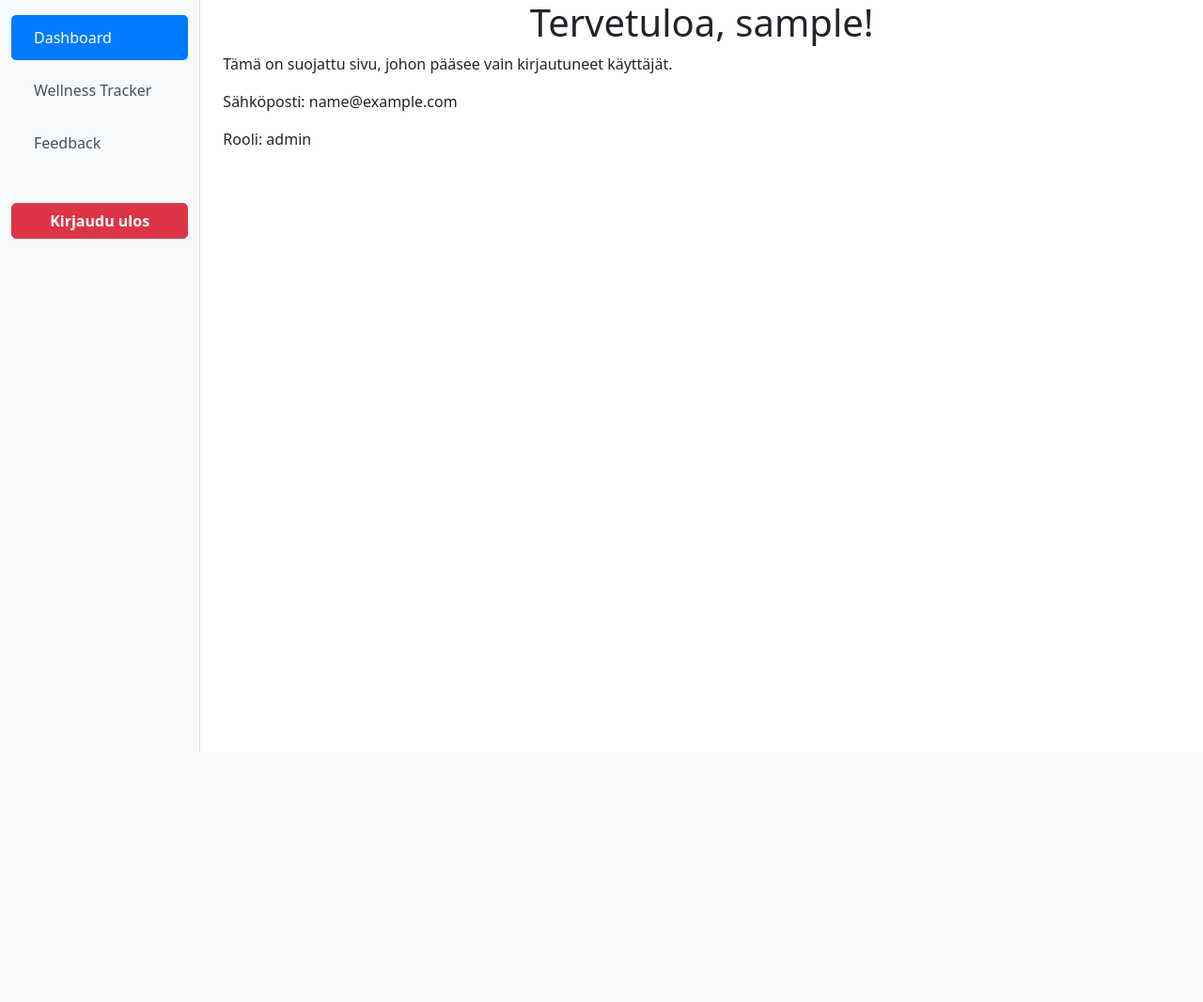
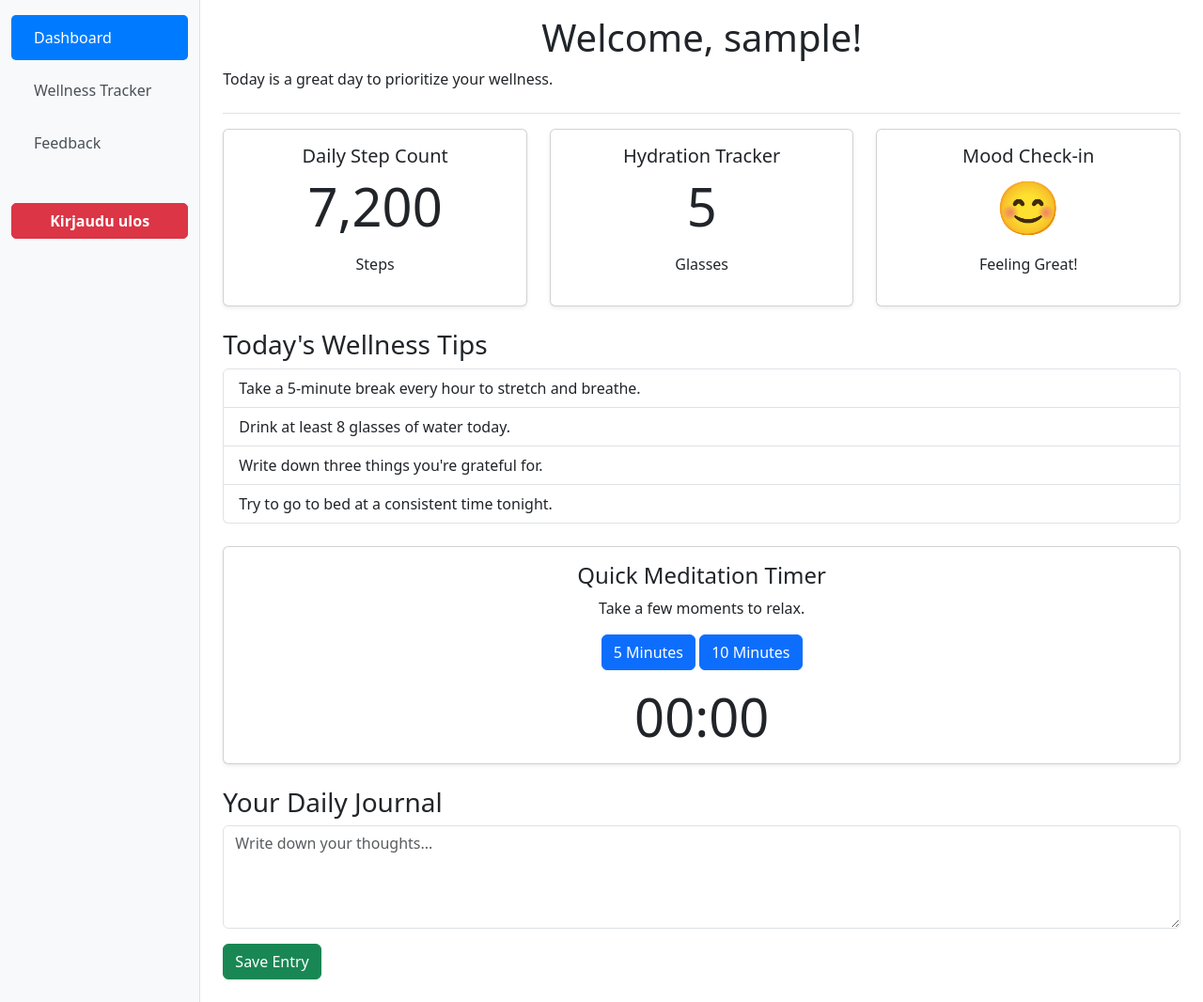
Before and after one commit to laxmis-prog/PhpProject, a PHP site: page /PhpProject/ in a window 1280 px wide. Shown: the whole page at 94% size. Before the commit the page ends 800 px from the top, so only its background shows below. Run offline with PHP 8.4, Linux system fonts and the light colour scheme; the visitor is signed in with stand-in values (Sample User, id 1); tables that the repository leaves empty or names only in its code hold one stand-in row (values such as "Sample post").

Commit message:
Edited index.php

```diff
--- a/Kirjaudu.php
+++ b/Kirjaudu.php
@@ -86,7 +86,6 @@ if (isset($_COOKIE['remember_token'])) {
 </head>
 
 <body>
-    <?php include 'head.php'; ?>
 
     <div class="container content">
         <h1>Kirjaudu sisään</h1>
@@ -110,8 +109,6 @@ if (isset($_COOKIE['remember_token'])) {
         </form>
         <a href="forgot_password.php">Unohditko salasanasi?</a>
     </div>
-
-    <?php include 'footer.php'; ?>
 </body>
 
 </html>
--- a/Rekisteroidy.php
+++ b/Rekisteroidy.php
@@ -114,7 +114,7 @@ $conn->close();
 </head>
 
 <body>
-    <?php include 'head.php'; ?>
+
 
     <div class="container content">
         <h1>Rekisteröidy</h1>
@@ -148,8 +148,6 @@ $conn->close();
         <p>Rekisteröitymisen jälkeen, ole hyvä ja <a href="Kirjaudu.php">tarkista sähköpostisi vahvistusta varten</a>.</p>
     </div>
 
-    <?php include 'footer.php'; ?>
-
     <script src="validation1.js"></script>
 </body>
 </html>
--- a/index.php
+++ b/index.php
@@ -11,7 +11,6 @@ if (!isset($_SESSION['user_id'])) {
 // Include database connection
 include "config.php";
 
-
 // Fetch user details from the database
 $stmt = $conn->prepare("SELECT * FROM users WHERE user_id = ?");
 $stmt->bind_param("i", $_SESSION['user_id']);
@@ -22,29 +21,113 @@ $stmt->close();
 $conn->close();
 ?>
 
-
 <!DOCTYPE html>
 <html lang="fi">
 <head>
    <meta charset="UTF-8">
    <meta name="viewport" content="width=device-width, initial-scale=1.0">
-    <title>Protected page</title>
+   <title>Wellness Dashboard</title>
    <link rel="stylesheet" href="styles.css">
    <link href="https://cdn.jsdelivr.net/npm/bootstrap@5.3.0-alpha1/dist/css/bootstrap.min.css" rel="stylesheet">
 </head>
 <body>
-
 <div class="container-fluid">
     <div class="row">
         <?php include 'sidebar.php'; ?>
 
         <main class="col-md-9 ms-sm-auto col-lg-10 px-md-4">
-                <h1>Tervetuloa, <?php echo htmlspecialchars($user['username']); ?>!</h1>
-                <p>Tämä on suojattu sivu, johon pääsee vain kirjautuneet käyttäjät.</p>
-                <p>Sähköposti: <?php echo htmlspecialchars($user['email']); ?></p>
-                <p>Rooli: <?php echo htmlspecialchars($user['role']); ?></p>
+            <div class="pt-3 pb-2 mb-3 border-bottom">
+            <h1>Welcome, <?php echo htmlspecialchars($user['username']); ?>!</h1>
+                <p>Today is a great day to prioritize your wellness.</p>
+            </div>
+
+            <!-- Wellness Metrics Section -->
+            <div class="row mb-4">
+                <div class="col-md-4">
+                    <div class="card text-center shadow-sm">
+                        <div class="card-body">
+                            <h5 class="card-title">Daily Step Count</h5>
+                            <p class="card-text display-4">7,200</p>
+                            <p>Steps</p>
+                        </div>
+                    </div>
+                </div>
+                <div class="col-md-4">
+                    <div class="card text-center shadow-sm">
+                        <div class="card-body">
+                            <h5 class="card-title">Hydration Tracker</h5>
+                            <p class="card-text display-4">5</p>
+                            <p>Glasses</p>
+                        </div>
+                    </div>
+                </div>
+                <div class="col-md-4">
+                    <div class="card text-center shadow-sm">
+                        <div class="card-body">
+                            <h5 class="card-title">Mood Check-in</h5>
+                            <p class="card-text display-4">😊</p>
+                            <p>Feeling Great!</p>
+                        </div>
+                    </div>
+                </div>
+            </div>
+
+            <!-- Wellness Tips Section -->
+            <div class="mb-4">
+                <h3>Today's Wellness Tips</h3>
+                <ul class="list-group">
+                    <li class="list-group-item">Take a 5-minute break every hour to stretch and breathe.</li>
+                    <li class="list-group-item">Drink at least 8 glasses of water today.</li>
+                    <li class="list-group-item">Write down three things you're grateful for.</li>
+                    <li class="list-group-item">Try to go to bed at a consistent time tonight.</li>
+                </ul>
+            </div>
+
+            <!-- Meditation Timer Section -->
+            <div class="card shadow-sm mb-4">
+                <div class="card-body text-center">
+                    <h4 class="card-title">Quick Meditation Timer</h4>
+                    <p>Take a few moments to relax.</p>
+                    <button class="btn btn-primary" onclick="startTimer(5)">5 Minutes</button>
+                    <button class="btn btn-primary" onclick="startTimer(10)">10 Minutes</button>
+                    <div id="timer" class="display-4 mt-3">00:00</div>
+                </div>
+            </div>
+
+            <!-- Journal Section -->
+            <div class="mb-4">
+                <h3>Your Daily Journal</h3>
+                <form action="save_journal.php" method="post">
+                    <div class="mb-3">
+                        <textarea class="form-control" name="journal_entry" rows="4" placeholder="Write down your thoughts..."></textarea>
+                    </div>
+                    <button type="submit" class="btn btn-success">Save Entry</button>
+                </form>
+            </div>
         </main>
     </div>
 </div>
+
+<script>
+    // Simple Timer Script
+    function startTimer(minutes) {
+        let seconds = minutes * 60;
+        const timerElement = document.getElementById('timer');
+        timerElement.textContent = formatTime(seconds);
+
+        const interval = setInterval(() => {
+            seconds--;
+            timerElement.textContent = formatTime(seconds);
+            if (seconds <= 0) clearInterval(interval);
+        }, 1000);
+    }
+
+    function formatTime(seconds) {
+        const min = Math.floor(seconds / 60);
+        const sec = seconds % 60;
+        return `${String(min).padStart(2, '0')}:${String(sec).padStart(2, '0')}`;
+    }
+</script>
+
 </body>
 </html>
```
Also changed, not shown: styles.css (line endings or trailing spaces). Lines whose indentation alone changed are shown as unchanged.
